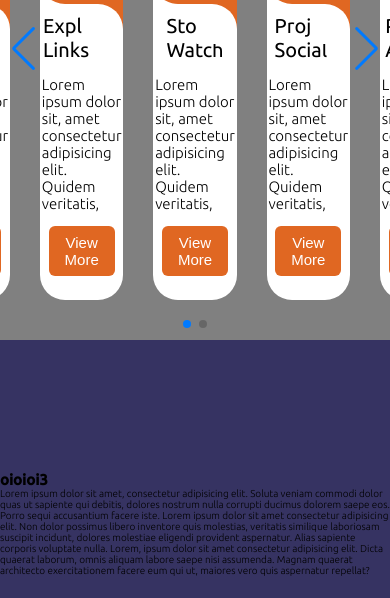
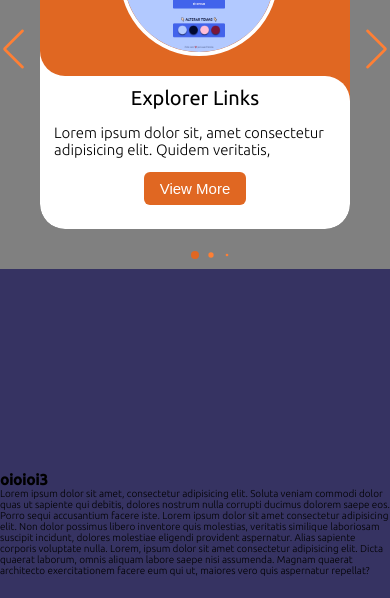
Before and after one commit to rfluan/portfolio, a plain HTML site: page index.html in a window 390 px wide. Shown: the part 2061-2659 px from the top of the page. Drawn offline with Linux system fonts and the light colour scheme.

Commit message:
cards responsivel

```diff
--- a/assets/css/style.css
+++ b/assets/css/style.css
@@ -218,6 +218,8 @@ div.box {
 
 .slide-content {
   margin: 0 40px;
+  overflow: hidden;
+  border-radius: 25px;
 }
 
 .card {
@@ -303,6 +305,41 @@ div.box {
 .button:hover {
   background-color: var(--color-orange-light);
 }
+
+.swiper-navBtn {
+  color: var(--color-orange-light);
+  transition: color 0.3s;
+}
+
+.swiper-navBtn:hover {
+  color: var(--color-orange);
+}
+
+.swiper-navBtn::before,
+.swiper-navBtn::after {
+  font-size: 40px;
+}
+
+.swiper-button-next {
+  right: 0;
+}
+
+.swiper-button-prev {
+  left: 0;
+}
+
+.swiper-pagination-bullet {
+  background-color: var(--color-orange-light);
+  opacity: 1;
+}
+
+.swiper-pagination-bullet-active {
+  background-color: var(--color-orange);
+}
+
+
+
+
 .contact {
   height: 100vh;
 }
--- a/assets/js/script.js
+++ b/assets/js/script.js
@@ -1,15 +1,29 @@
 var swiper = new Swiper(".slide-content", {
     slidesPerView: 3,
-    spaceBetween: 30,
-    slidesPerGroup: 3,
+    spaceBetween: 25,
     loop: true,
-    loopFillGroupWithBlank: true,
+    centerSlide: 'true',
+    fade: 'true',
+    grabCursor: 'true',
     pagination: {
       el: ".swiper-pagination",
       clickable: true,
+      dynamicBullets: true,
     },
     navigation: {
       nextEl: ".swiper-button-next",
       prevEl: ".swiper-button-prev",
     },
+
+    breakpoints: {
+        0: {
+            slidesPerView: 1,
+        },
+        520: {
+            slidesPerView: 2,
+        },
+        950: {
+            slidesPerView: 3,
+        },
+    },
   });
--- a/index.html
+++ b/index.html
@@ -153,8 +153,8 @@
           </div>
         </div>
 
-        <div class="swiper-button-next"></div>
-        <div class="swiper-button-prev"></div>
+        <div class="swiper-button-next swiper-navBtn"></div>
+        <div class="swiper-button-prev swiper-navBtn"></div>
         <div class="swiper-pagination"></div>
       </div>
     </section>
```
